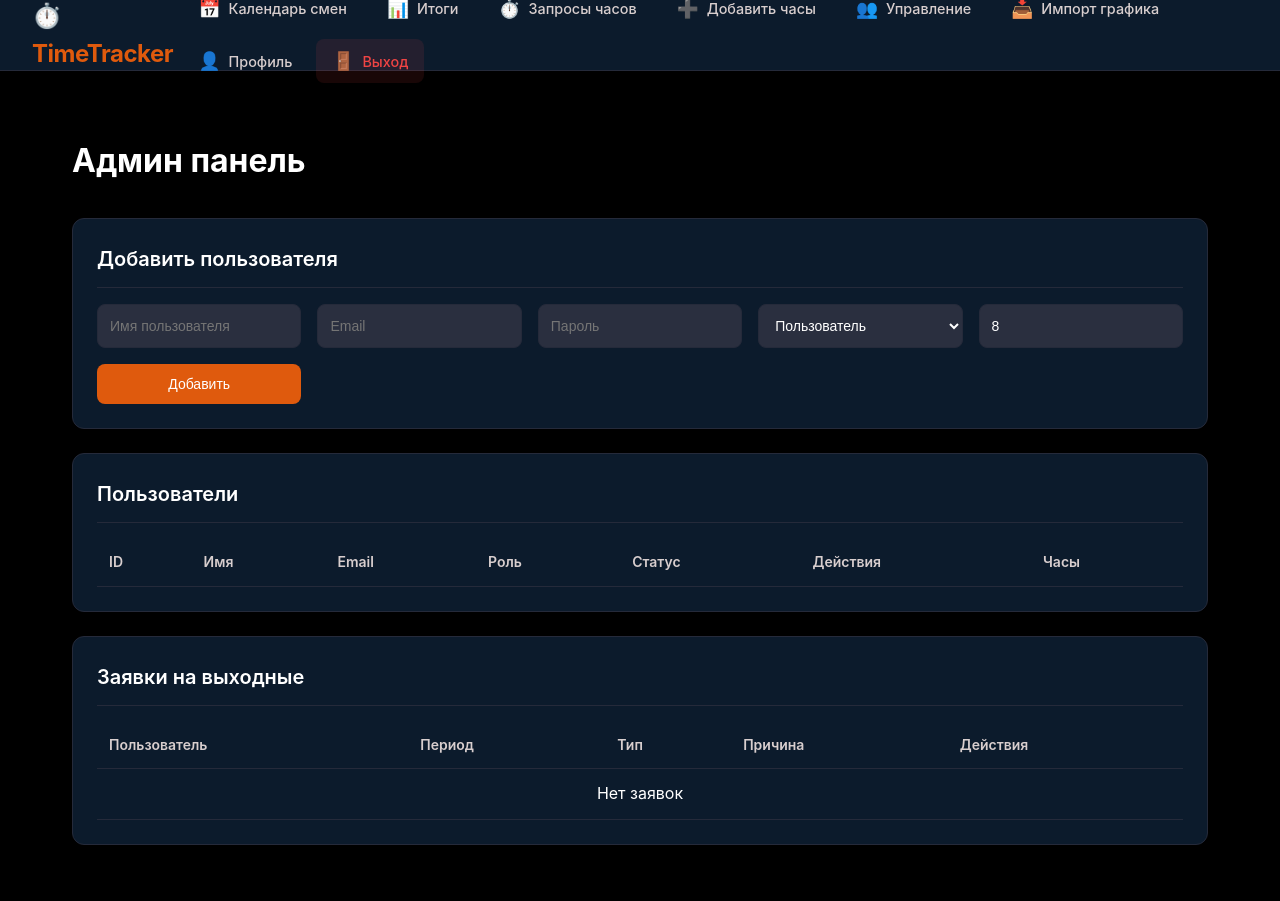
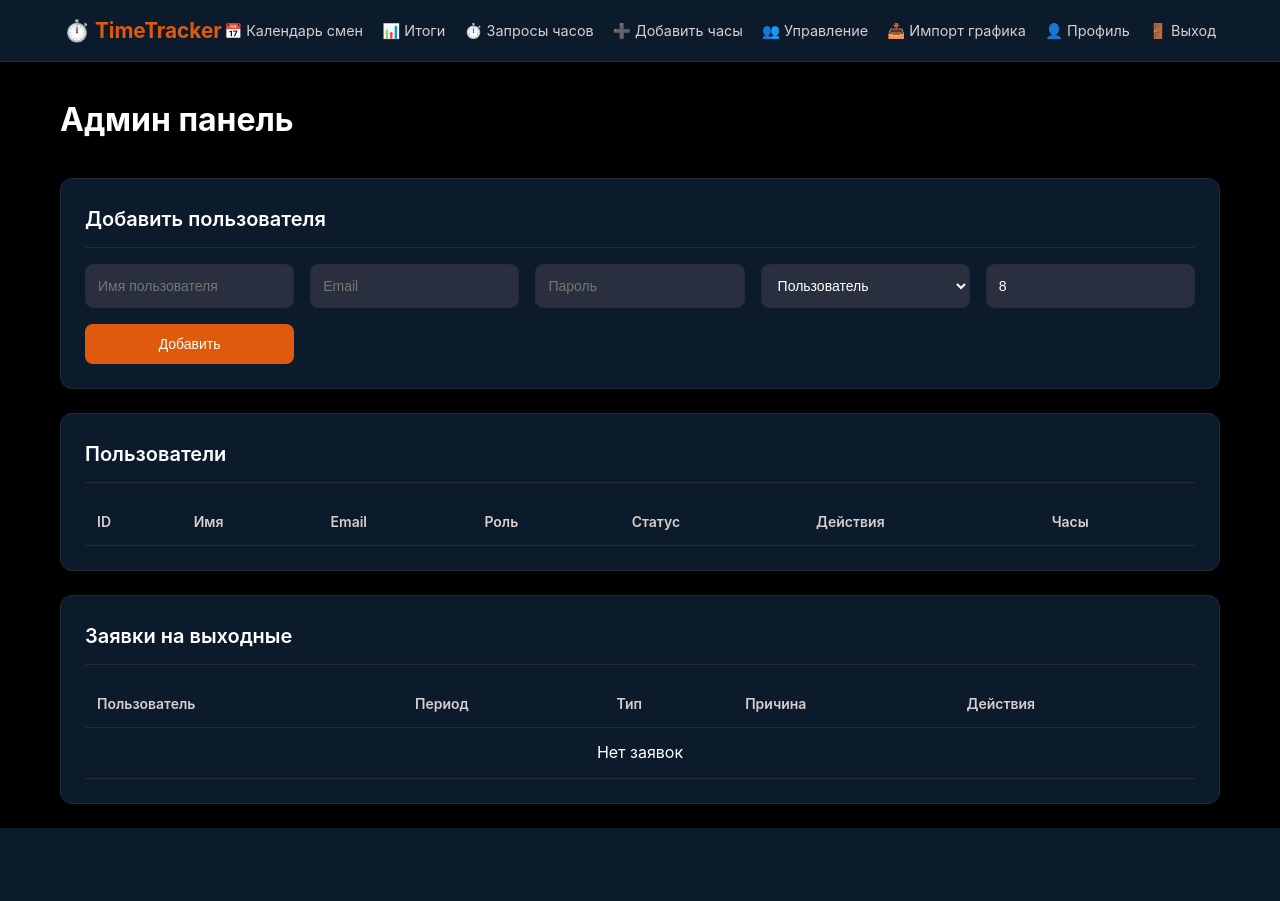
Before and after one commit to valyamiller/time-tracker2, a Flask app: page /admin in a window 1280 px wide. After the commit the page ends 828 px from the top, so only its background shows below. Run offline with Flask 3, Linux system fonts and the light colour scheme; a user stored in the database is signed in; lists and menus that the app fills with data are empty.

Commit message:
Revert to simple clean navigation with better spacing

```diff
--- a/static/style.css
+++ b/static/style.css
@@ -46,115 +46,65 @@ body {
 .navbar {
     background: var(--bg-secondary);
     border-bottom: 1px solid var(--border-color);
+    padding: 0.8rem 0;
     position: sticky;
     top: 0;
     z-index: 1000;
 }
 
-.nav-container {
-    max-width: 1400px;
-    margin: 0 auto;
-    padding: 0 2rem;
+.navbar .container {
     display: flex;
     justify-content: space-between;
     align-items: center;
-    height: 70px;
 }
 
 .nav-brand a {
-    font-size: 1.5rem;
+    font-size: 1.3rem;
     font-weight: 700;
     color: var(--accent-primary);
     text-decoration: none;
-    letter-spacing: -0.5px;
-    transition: opacity 0.3s;
-}
-
-.nav-brand a:hover {
-    opacity: 0.8;
 }
 
 .nav-menu {
     display: flex;
-    gap: 0.5rem;
+    gap: 1.2rem;
     align-items: center;
     flex-wrap: wrap;
 }
 
-.nav-link {
-    display: flex;
-    align-items: center;
-    gap: 0.5rem;
-    padding: 0.5rem 1rem;
+.nav-menu a {
     color: var(--text-secondary);
     text-decoration: none;
     font-size: 0.9rem;
-    font-weight: 500;
-    border-radius: 8px;
-    transition: all 0.3s ease;
+    padding: 0.4rem 0;
+    transition: color 0.3s;
 }
 
-.nav-link:hover {
-    background: var(--bg-tertiary);
+.nav-menu a:hover {
     color: var(--accent-primary);
 }
 
-.nav-icon {
-    font-size: 1.1rem;
+/* Убираем лишние отступы у контейнера */
+.navbar .container {
+    max-width: 1200px;
+    margin: 0 auto;
+    padding: 0 1.5rem;
 }
 
-.nav-logout {
-    background: rgba(239, 68, 68, 0.1);
-    color: var(--accent-danger);
-}
-
-.nav-logout:hover {
-    background: rgba(239, 68, 68, 0.2);
-    color: var(--accent-danger);
-}
-
-/* Адаптация для планшетов */
-@media (max-width: 1000px) {
-    .nav-container {
+/* Адаптация для телефонов */
+@media (max-width: 900px) {
+    .navbar .container {
         flex-direction: column;
-        height: auto;
-        padding: 1rem;
-        gap: 1rem;
+        gap: 0.8rem;
     }
 
     .nav-menu {
         justify-content: center;
-        gap: 0.3rem;
+        gap: 0.8rem;
     }
 
-    .nav-link {
-        padding: 0.4rem 0.8rem;
+    .nav-menu a {
         font-size: 0.8rem;
-    }
-}
-
-/* Адаптация для телефонов */
-@media (max-width: 700px) {
-    .nav-menu {
-        flex-wrap: wrap;
-    }
-}
-
-/* ========== ОСНОВНОЙ КОНТЕЙНЕР ========== */
-.main-container {
-    min-height: calc(100vh - 70px);
-    background: var(--bg-primary);
-}
-
-.container {
-    max-width: 1200px;
-    margin: 0 auto;
-    padding: 2rem 2rem;
-}
-
-@media (max-width: 768px) {
-    .container {
-        padding: 1rem;
     }
 }
 
--- a/templates/base.html
+++ b/templates/base.html
@@ -9,56 +9,31 @@
 <body>
     {% if current_user.is_authenticated %}
     <nav class="navbar">
-        <div class="nav-container">
+        <div class="container">
             <div class="nav-brand">
                 <a href="{{ url_for('dashboard') }}">⏱️ TimeTracker</a>
             </div>
             <div class="nav-menu">
                 {% if current_user.is_admin() %}
-                    <a href="{{ url_for('admin_calendar') }}" class="nav-link">
-                        <span class="nav-icon">📅</span> Календарь смен
-                    </a>
-                    <a href="{{ url_for('admin_reports') }}" class="nav-link">
-                        <span class="nav-icon">📊</span> Итоги
-                    </a>
-                    <a href="{{ url_for('admin_overtime_requests') }}" class="nav-link">
-                        <span class="nav-icon">⏱️</span> Запросы часов
-                    </a>
-                    <a href="{{ url_for('admin_add_my_hours') }}" class="nav-link">
-                        <span class="nav-icon">➕</span> Добавить часы
-                    </a>
-                    <a href="{{ url_for('admin') }}" class="nav-link">
-                        <span class="nav-icon">👥</span> Управление
-                    </a>
-                    <a href="{{ url_for('import_schedule') }}" class="nav-link">
-                        <span class="nav-icon">📥</span> Импорт графика
-                    </a>
+                    <a href="{{ url_for('admin_calendar') }}">📅 Календарь смен</a>
+                    <a href="{{ url_for('admin_reports') }}">📊 Итоги</a>
+                    <a href="{{ url_for('admin_overtime_requests') }}">⏱️ Запросы часов</a>
+                    <a href="{{ url_for('admin_add_my_hours') }}">➕ Добавить часы</a>
+                    <a href="{{ url_for('admin') }}">👥 Управление</a>
+                    <a href="{{ url_for('import_schedule') }}">📥 Импорт графика</a>
                 {% else %}
-                    <a href="{{ url_for('dashboard') }}" class="nav-link">
-                        <span class="nav-icon">📊</span> Дашборд
-                    </a>
-                    <a href="{{ url_for('my_shifts') }}" class="nav-link">
-                        <span class="nav-icon">📅</span> Мои смены
-                    </a>
-                    <a href="{{ url_for('overtime_request') }}" class="nav-link">
-                        <span class="nav-icon">⏱️</span> Запрос на часы
-                    </a>
-                    <a href="{{ url_for('work_log') }}" class="nav-link">
-                        <span class="nav-icon">📝</span> Рабочие дни
-                    </a>
+                    <a href="{{ url_for('dashboard') }}">📊 Дашборд</a>
+                    <a href="{{ url_for('my_shifts') }}">📅 Мои смены</a>
+                    <a href="{{ url_for('overtime_request') }}">⏱️ Запрос на часы</a>
+                    <a href="{{ url_for('work_log') }}">📝 Рабочие дни</a>
                 {% endif %}
-                <a href="{{ url_for('profile') }}" class="nav-link">
-                    <span class="nav-icon">👤</span> Профиль
-                </a>
-                <a href="{{ url_for('logout') }}" class="nav-link nav-logout">
-                    <span class="nav-icon">🚪</span> Выход
-                </a>
+                <a href="{{ url_for('profile') }}">👤 Профиль</a>
+                <a href="{{ url_for('logout') }}">🚪 Выход</a>
             </div>
         </div>
     </nav>
     {% endif %}
 
-    <div class="main-container">
     <div class="container">
         {% with messages = get_flashed_messages(with_categories=true) %}
             {% if messages %}
@@ -70,6 +45,5 @@
 
         {% block content %}{% endblock %}
     </div>
-    </div>
 </body>
 </html>
```
Lines whose indentation alone changed are shown as unchanged.
